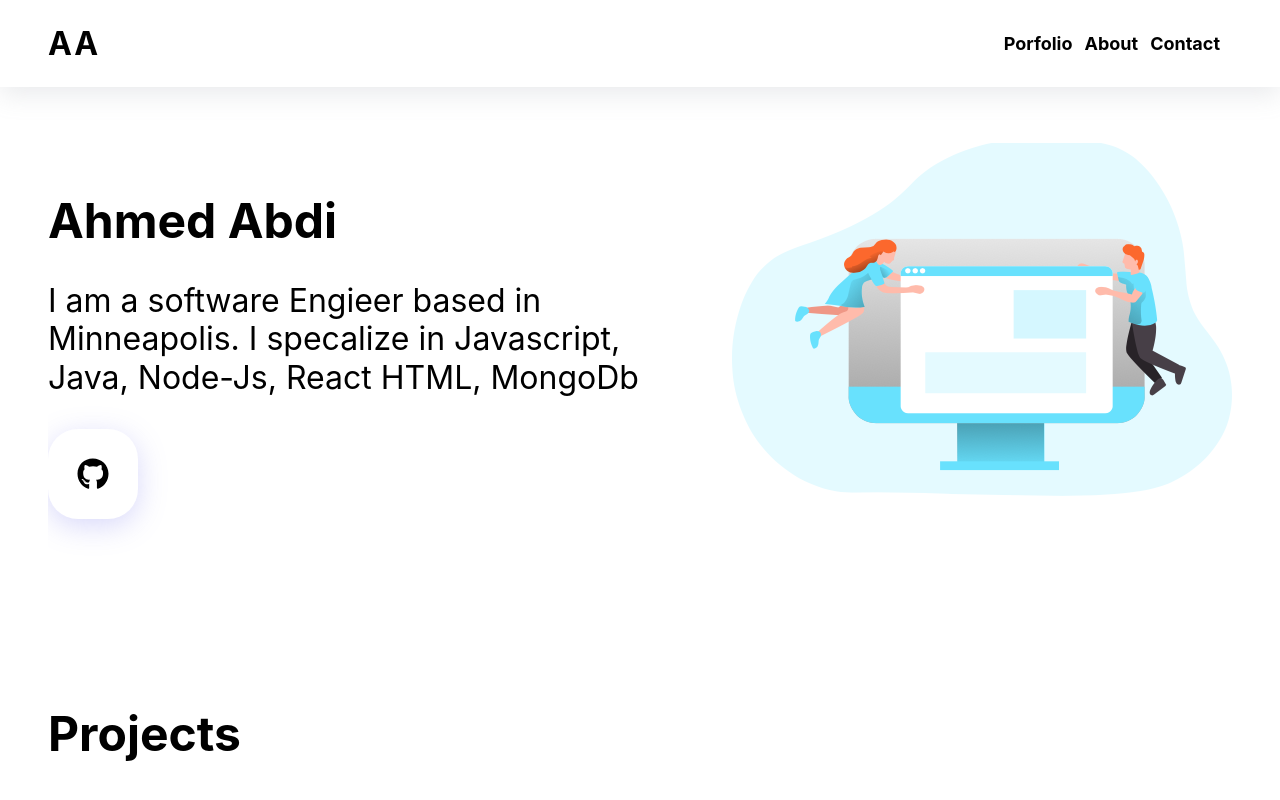
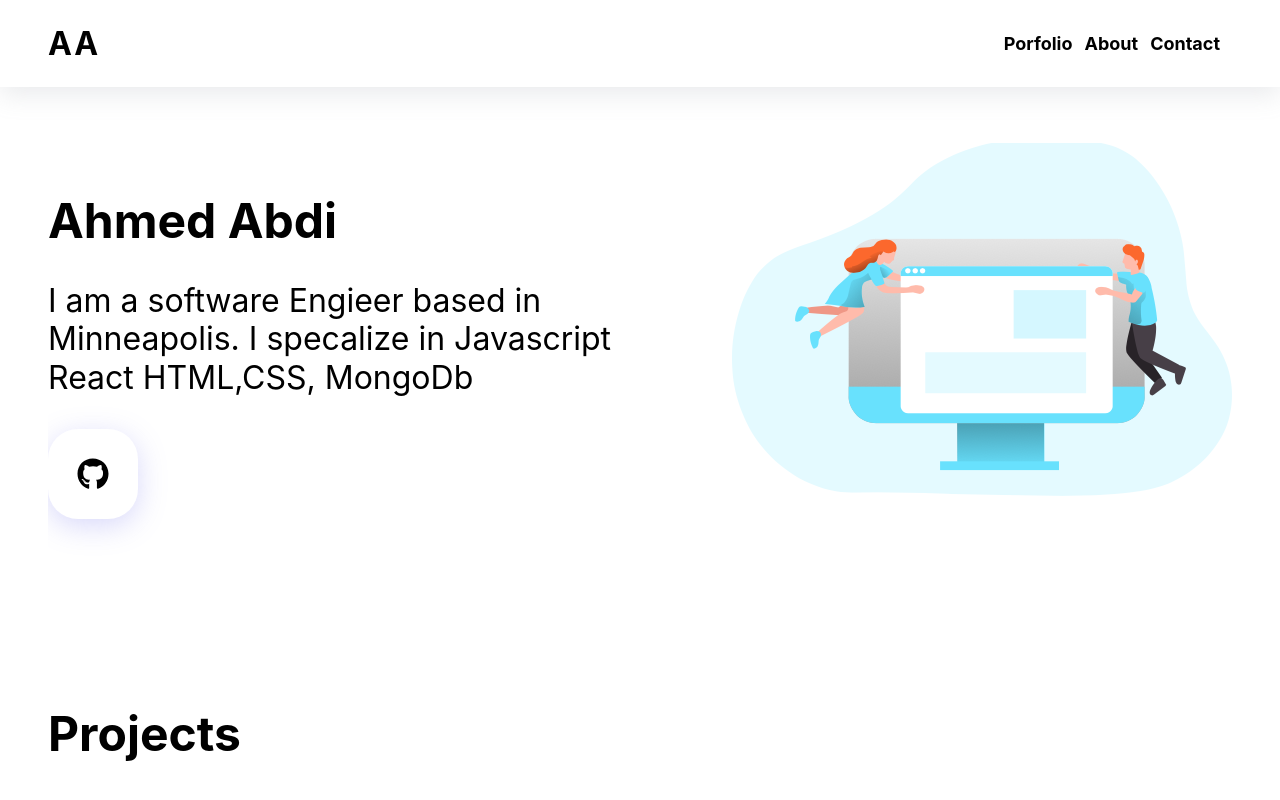
Before and after one commit to ahmed19567/Portfolio, a React (Create React App) app: page / in a window 1280 px wide. Shown: the top 800 px of the page. Built offline with nearby package versions, Linux system fonts and the light colour scheme.

Commit message:
edited section in body

```diff
--- a/src/Component/Body/Body.jsx
+++ b/src/Component/Body/Body.jsx
@@ -11,8 +11,8 @@ function Body() {
         <section class="section1_info">
             <h1>Ahmed Abdi</h1>
             <p>I am a software Engieer based in Minneapolis.
-                I specalize in Javascript, Java, Node-Js, React
-                HTML, MongoDb
+                I specalize in Javascript  React
+                HTML,CSS, MongoDb
             </p>
                <a href="https://github.com/ahmed19567" className='github'>
                 <FaGithub/>
```
